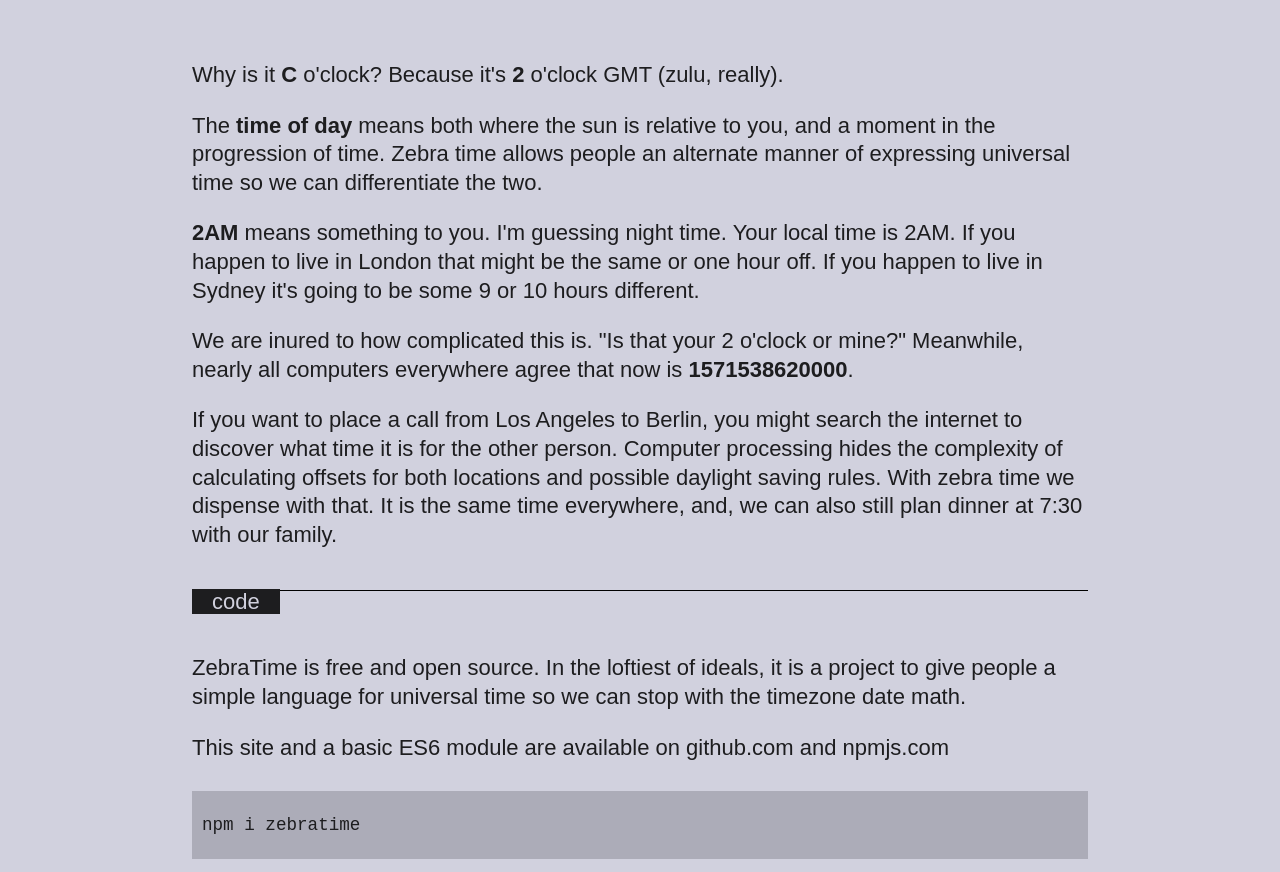
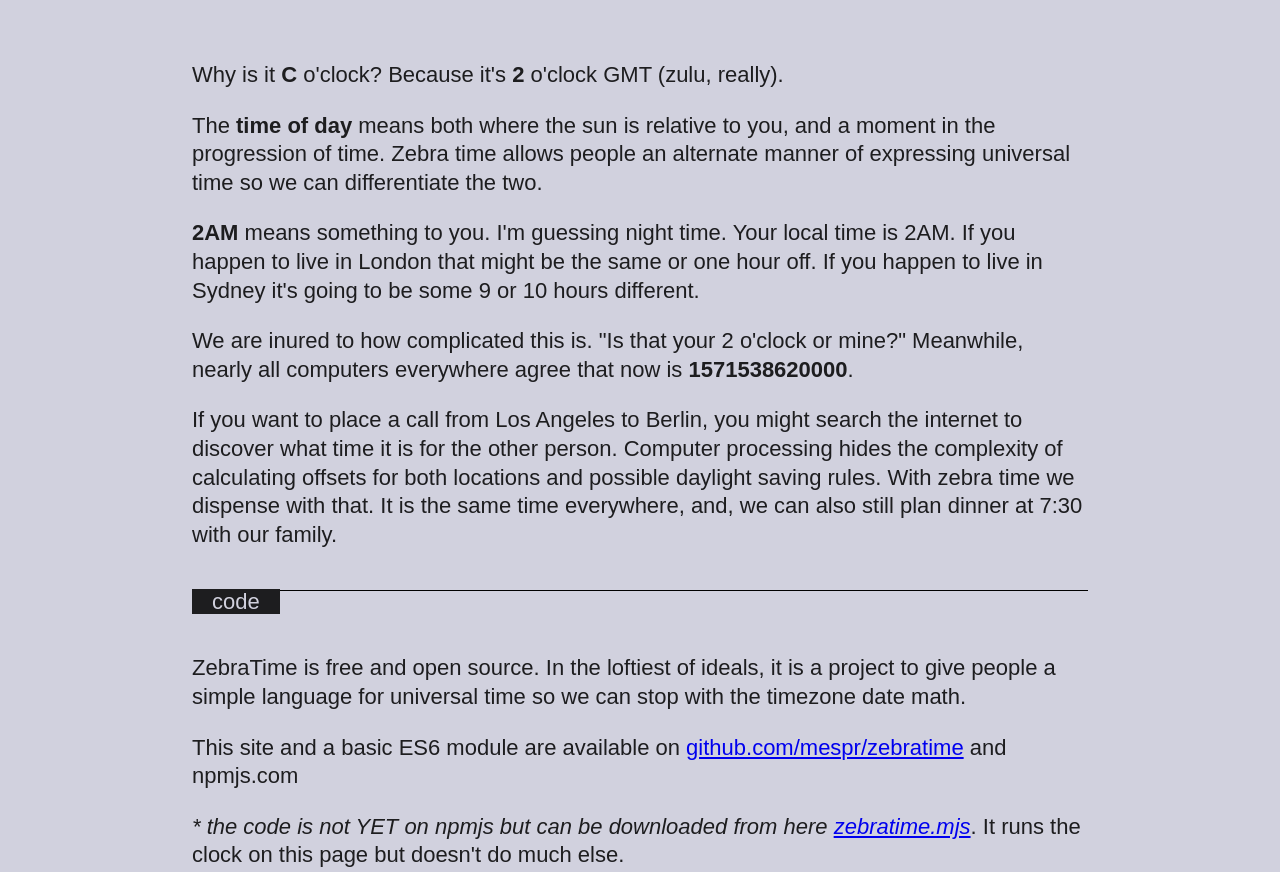
Before and after one commit to mespr/zebratime, a website: page index.html in a window 1280 px wide. Shown: the part 80-952 px from the top of the page. Drawn offline with Linux system fonts and the light colour scheme.

Commit message:
links for live site

```diff
--- a/index.html
+++ b/index.html
@@ -144,8 +144,12 @@
         <p>ZebraTime is free and open source. In the loftiest of ideals, it
         is a project to give people a simple language for universal time so
         we can stop with the timezone date math.</p>
-        <p>This site and a basic ES6 module are available on github.com and
-        npmjs.com</p>
+        <p>This site and a basic ES6 module are available on
+            <a href="https://github.com/mespr/zebratime">github.com/mespr/zebratime</a>
+            and npmjs.com</p>
+        <p><i>* the code is not YET on npmjs but can be downloaded from
+            here <a href="zebratime.mjs">zebratime.mjs</a></i>. It runs the
+            clock on this page but doesn't do much else.</p>
         <pre><code>
 npm i zebratime
         </code></pre>
```
Also changed, not shown: README.md.
